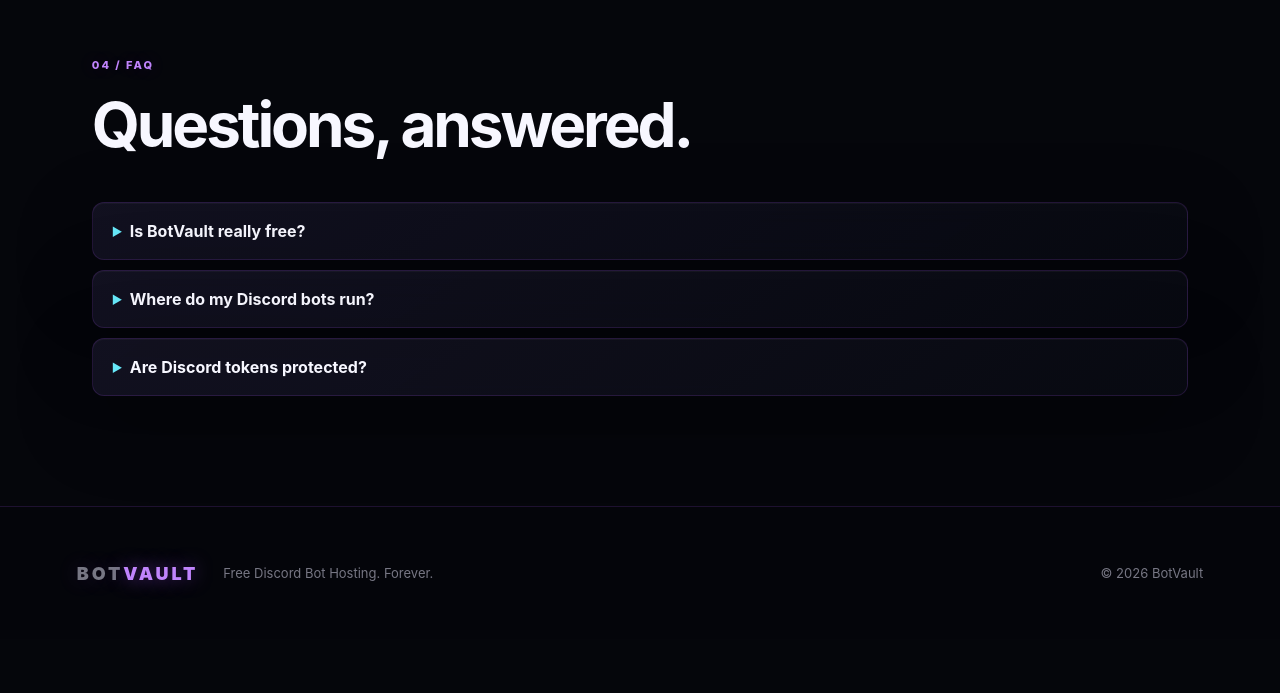
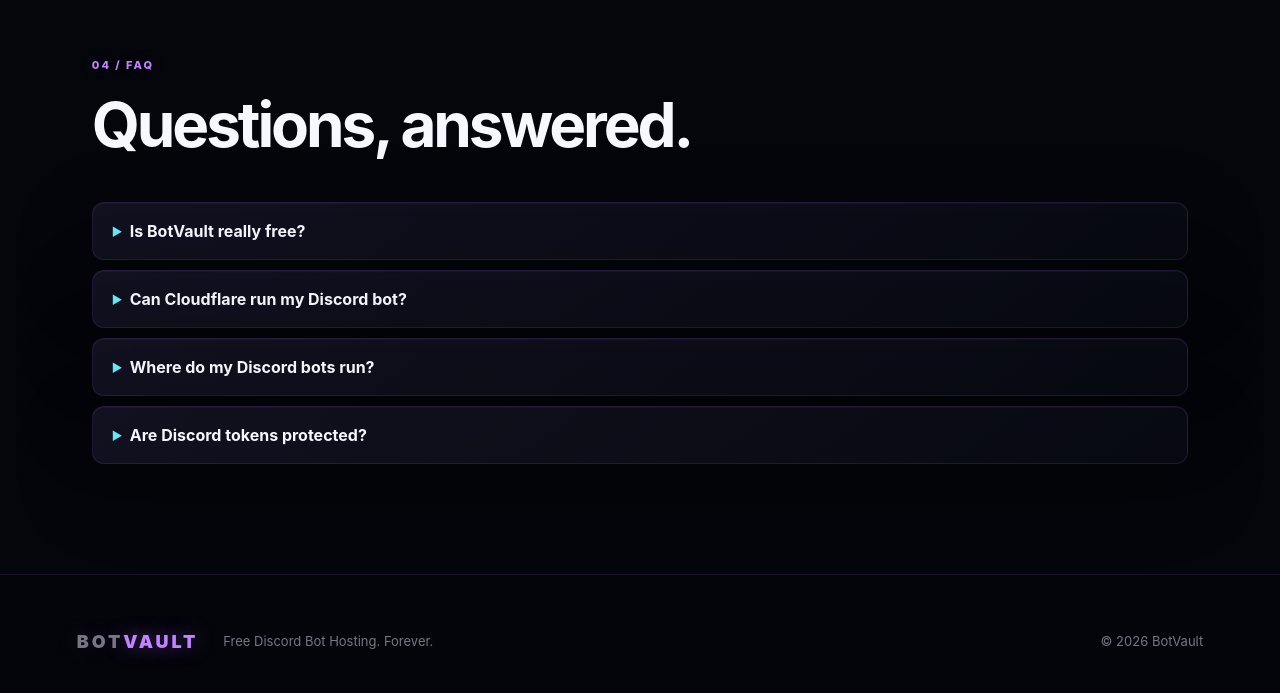
Before and after one commit to christy395/botvault, a Next.js app: page / in a window 1280 px wide. Shown: the part 3090-3783 px from the top of the page. Before the commit the page ends 3729 px from the top, so only its background shows below. Built offline with nearby package versions, Linux system fonts and the light colour scheme.

Commit message:
Clarify Cloudflare bot hosting limits in FAQ

```diff
--- a/app/page.tsx
+++ b/app/page.tsx
@@ -77,6 +77,7 @@
       <section id="faq" className="section faq">
         <div className="sectionHead"><span>04 / FAQ</span><h2>Questions, answered.</h2></div>
         <details><summary>Is BotVault really free?</summary><p>The application is designed around a ₹0/$0 Free Forever plan. Actual capacity depends on the hosting nodes connected to the platform.</p></details>
+        <details><summary>Can Cloudflare run my Discord bot?</summary><p>Cloudflare hosts the BotVault website and control panel, but this BotVault setup does not run bots inside a standard Cloudflare Worker. Discord bots need a persistent gateway connection, so you must connect a separate Linux hosting runner/VPS. Cloudflare Containers are a separate paid product and are not configured for bot hosting in this project.</p></details>
         <details><summary>Where do my Discord bots run?</summary><p>The website is the control panel. A separately configured Linux hosting runner must be online to keep a bot connected. The current runner supports Discord gateway connections and configured simple commands; arbitrary project-file uploads and isolated per-user containers are not enabled yet.</p></details>
         <details><summary>Are Discord tokens protected?</summary><p>BotVault encrypts stored tokens in the web database and does not return them in normal bot API responses. The runner currently keeps reconnect state in a private local JSON file, so the VPS filesystem must be restricted; encrypted runner-side persistence is still a production-hardening task.</p></details>
       </section>
```
